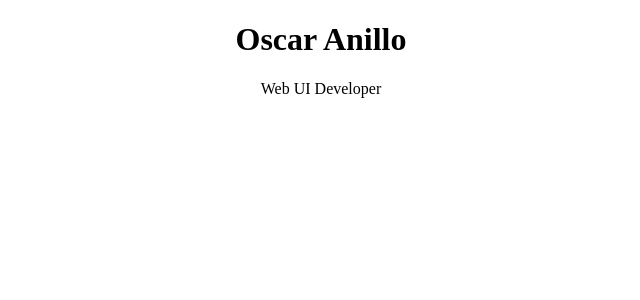
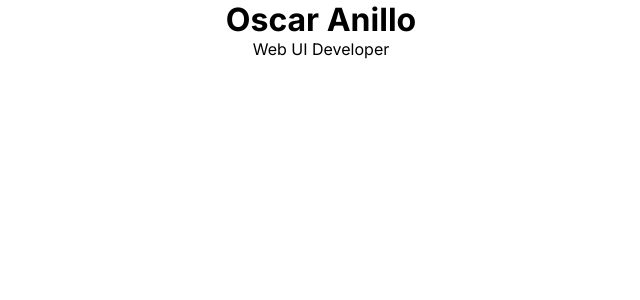
Before and after one commit to OscarAnillo/social-media-dashbord-fe, a React (Create React App) app: page / in a window 1280 px wide. Shown: the top 300 px of the page, without its empty margins (319-959 px from the left). Built offline with nearby package versions, Linux system fonts and the light colour scheme.

Commit message:
add font family

```diff
--- a/src/App.css
+++ b/src/App.css
@@ -1,3 +1,11 @@
+@import url('https://fonts.googleapis.com/css2?family=Inter:wght@400;700&display=swap');
+
+* {
+  margin: 0;
+  padding: 0;
+}
+
 .App {
   text-align: center;
+  font-family: 'Inter', sans-serif;
 }
```
